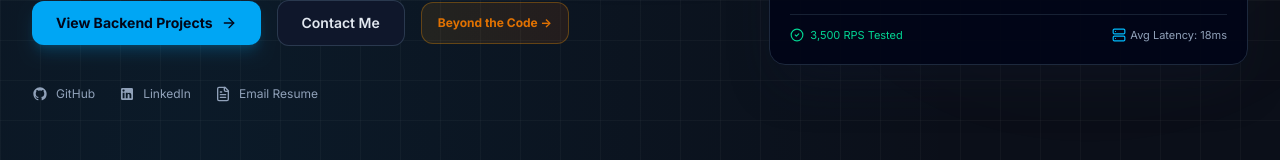
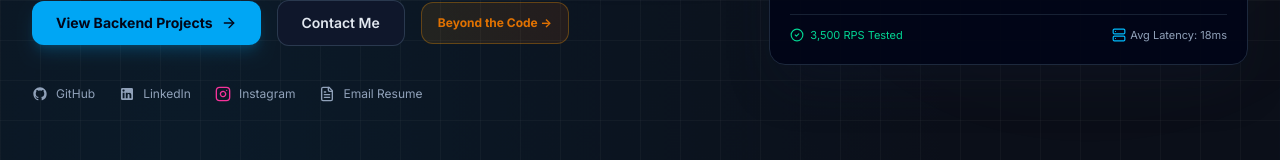
Before and after one commit to pavanhGit/pavan-portfolio, a React (Vite) app: page / in a window 1280 px wide. Shown: the part 600-760 px from the top of the page. Built offline with nearby package versions, Linux system fonts and the light colour scheme.

Commit message:
Update official GitHub, LinkedIn, and Instagram links

```diff
--- a/index.html
+++ b/index.html
@@ -47,8 +47,9 @@
             "jobTitle": "Java Backend Developer & Software Engineer",
             "url": "https://pavan-h.dev",
             "sameAs": [
-              "https://github.com/pavan-h",
-              "https://linkedin.com/in/pavan-h"
+              "https://github.com/pavanhGit",
+              "https://www.linkedin.com/in/pavan-h-808a1a19b",
+              "https://www.instagram.com/pavan._.h/"
             ],
             "knowsAbout": [
               "Java 17/21",
--- a/src/components/BrandIcons.jsx
+++ b/src/components/BrandIcons.jsx
@@ -19,3 +19,13 @@ export function LinkedinIcon({ className = "w-5 h-5" }) {
     </svg>
   );
 }
+
+export function InstagramIcon({ className = "w-5 h-5" }) {
+  return (
+    <svg className={className} fill="none" stroke="currentColor" strokeWidth="2" strokeLinecap="round" strokeLinejoin="round" viewBox="0 0 24 24" aria-hidden="true">
+      <rect x="2" y="2" width="20" height="20" rx="5" ry="5" />
+      <path d="M16 11.37A4 4 0 1 1 12.63 8 4 4 0 0 1 16 11.37z" />
+      <line x1="17.5" y1="6.5" x2="17.51" y2="6.5" />
+    </svg>
+  );
+}
--- a/src/components/ContactSection.jsx
+++ b/src/components/ContactSection.jsx
@@ -1,6 +1,6 @@
 import React, { useState } from 'react';
 import { Mail, FileText, Send, Check, Copy, Terminal, ShieldCheck } from 'lucide-react';
-import { GithubIcon, LinkedinIcon } from './BrandIcons';
+import { GithubIcon, LinkedinIcon, InstagramIcon } from './BrandIcons';
 import { personalInfo } from '../data/portfolioData';
 
 export default function ContactSection({ theme }) {
@@ -125,7 +125,24 @@ export default function ContactSection({ theme }) {
                   <GithubIcon className="w-5 h-5 text-sky-600 dark:text-sky-400" />
                   <span className="text-sm font-semibold">Explore Repositories on GitHub</span>
                 </div>
-                <span className="text-xs font-mono text-slate-500 group-hover:text-sky-600 dark:group-hover:text-sky-400">github.com/pavan-h →</span>
+                <span className="text-xs font-mono text-slate-500 group-hover:text-sky-600 dark:group-hover:text-sky-400">github.com/pavanhGit →</span>
+              </a>
+
+              <a
+                href={personalInfo.instagram}
+                target="_blank"
+                rel="noopener noreferrer"
+                className={`p-4 rounded-xl border flex items-center justify-between transition-all group ${
+                  isLight
+                    ? 'bg-white border-slate-200 hover:border-pink-400 text-slate-700 hover:text-slate-900 shadow-sm'
+                    : 'bg-slate-900/60 border-slate-800/80 hover:border-pink-500/40 text-slate-300 hover:text-white'
+                }`}
+              >
+                <div className="flex items-center space-x-3">
+                  <InstagramIcon className="w-5 h-5 text-pink-500" />
+                  <span className="text-sm font-semibold">Follow on Instagram</span>
+                </div>
+                <span className="text-xs font-mono text-slate-500 group-hover:text-pink-500">instagram.com/pavan._.h/ →</span>
               </a>
             </div>
 
--- a/src/components/Footer.jsx
+++ b/src/components/Footer.jsx
@@ -1,6 +1,6 @@
 import React from 'react';
-import { Terminal, Mail, Heart, Sparkles } from 'lucide-react';
-import { GithubIcon, LinkedinIcon } from './BrandIcons';
+import { Terminal, Mail, Sparkles } from 'lucide-react';
+import { GithubIcon, LinkedinIcon, InstagramIcon } from './BrandIcons';
 import { personalInfo } from '../data/portfolioData';
 
 export default function Footer({ isAdventureMode, onToggleMode, theme }) {
@@ -113,6 +113,19 @@ export default function Footer({ isAdventureMode, onToggleMode, theme }) {
                 <LinkedinIcon className="w-4 h-4" />
               </a>
               <a
+                href={personalInfo.instagram}
+                target="_blank"
+                rel="noopener noreferrer"
+                className={`p-2 rounded-lg border transition-colors ${
+                  isLight && !isAdventureMode
+                    ? 'bg-white text-pink-600 hover:text-pink-700 hover:bg-slate-200 border-slate-300'
+                    : 'bg-slate-900 text-pink-400 hover:text-pink-300 hover:bg-slate-800 border-slate-800'
+                }`}
+                title="Instagram"
+              >
+                <InstagramIcon className="w-4 h-4" />
+              </a>
+              <a
                 href={`mailto:${personalInfo.email}`}
                 className={`p-2 rounded-lg border transition-colors ${
                   isLight && !isAdventureMode
--- a/src/components/HeroSection.jsx
+++ b/src/components/HeroSection.jsx
@@ -1,6 +1,6 @@
 import React from 'react';
 import { ShieldCheck, ArrowRight, FileText, Server, Database, Cpu, Terminal, CheckCircle2 } from 'lucide-react';
-import { GithubIcon, LinkedinIcon } from './BrandIcons';
+import { GithubIcon, LinkedinIcon, InstagramIcon } from './BrandIcons';
 import { personalInfo } from '../data/portfolioData';
 
 export default function HeroSection({ onToggleMode, theme }) {
@@ -117,7 +117,7 @@ export default function HeroSection({ onToggleMode, theme }) {
 
             {/* Social & Resume Links */}
             <div
-              className={`flex items-center space-x-6 pt-4 text-xs ${
+              className={`flex flex-wrap items-center gap-6 pt-4 text-xs ${
                 isLight ? 'text-slate-600' : 'text-slate-400'
               }`}
             >
@@ -138,6 +138,15 @@ export default function HeroSection({ onToggleMode, theme }) {
               >
                 <LinkedinIcon className="w-4 h-4" />
                 <span>LinkedIn</span>
+              </a>
+              <a
+                href={personalInfo.instagram}
+                target="_blank"
+                rel="noopener noreferrer"
+                className="flex items-center space-x-2 hover:text-pink-500 transition-colors"
+              >
+                <InstagramIcon className="w-4 h-4 text-pink-500" />
+                <span>Instagram</span>
               </a>
               <a
                 href={personalInfo.email ? `mailto:${personalInfo.email}` : '#contact'}
--- a/src/data/portfolioData.js
+++ b/src/data/portfolioData.js
@@ -7,8 +7,9 @@ export const personalInfo = {
   heroSubtitle: "Specializing in Resilient Microservices, High-Throughput REST APIs & Cloud Architecture",
   email: "officialpavanh@gmail.com",
   location: "India",
-  github: "https://github.com/pavan-h",
-  linkedin: "https://linkedin.com/in/pavan-h",
+  github: "https://github.com/pavanhGit",
+  linkedin: "https://www.linkedin.com/in/pavan-h-808a1a19b",
+  instagram: "https://www.instagram.com/pavan._.h/",
   resumeUrl: "#resume",
   bioHeadline: "Building robust, scalable backend systems with precision engineering and clean architecture.",
 };
@@ -196,7 +197,7 @@ export const testimonialsData = [
     role: "Senior Engineering Manager",
     organization: "Enterprise Tech Solutions",
     content: "Pavan has an exceptional grasp of backend performance and Java microservices. His work on optimizing our database queries and caching reduced API latency significantly. He builds systems designed for longevity.",
-    linkedIn: "https://linkedin.com/in/pavan-h",
+    linkedIn: "https://www.linkedin.com/in/pavan-h-808a1a19b",
     avatar: "https://api.dicebear.com/7.x/avataaars/svg?seed=TechLead",
     isPlaceholder: true,
   },
@@ -206,7 +207,7 @@ export const testimonialsData = [
     role: "Principal Solutions Architect",
     organization: "Innovate Software Labs",
     content: "Pavan stands out for his disciplined approach to clean code, SOLID principles, and system reliability. When faced with complex concurrency issues, he dives deep into the underlying mechanics until it is cleanly solved.",
-    linkedIn: "https://linkedin.com/in/pavan-h",
+    linkedIn: "https://www.linkedin.com/in/pavan-h-808a1a19b",
     avatar: "https://api.dicebear.com/7.x/avataaars/svg?seed=Architect",
     isPlaceholder: true,
   },
```
